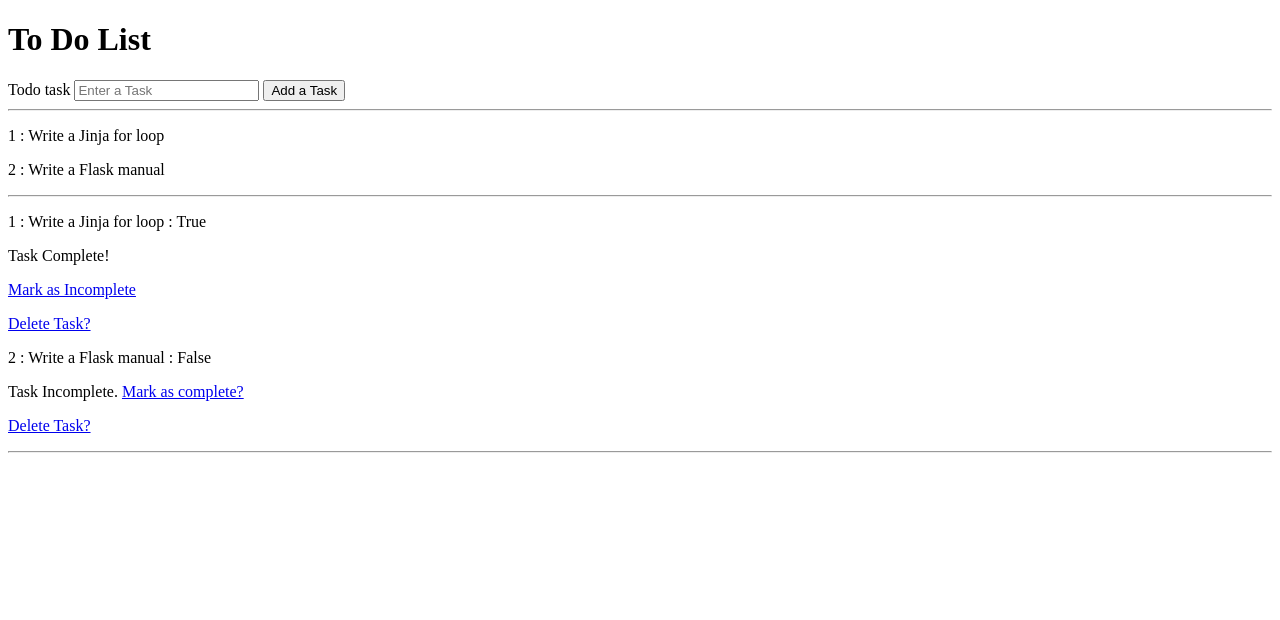
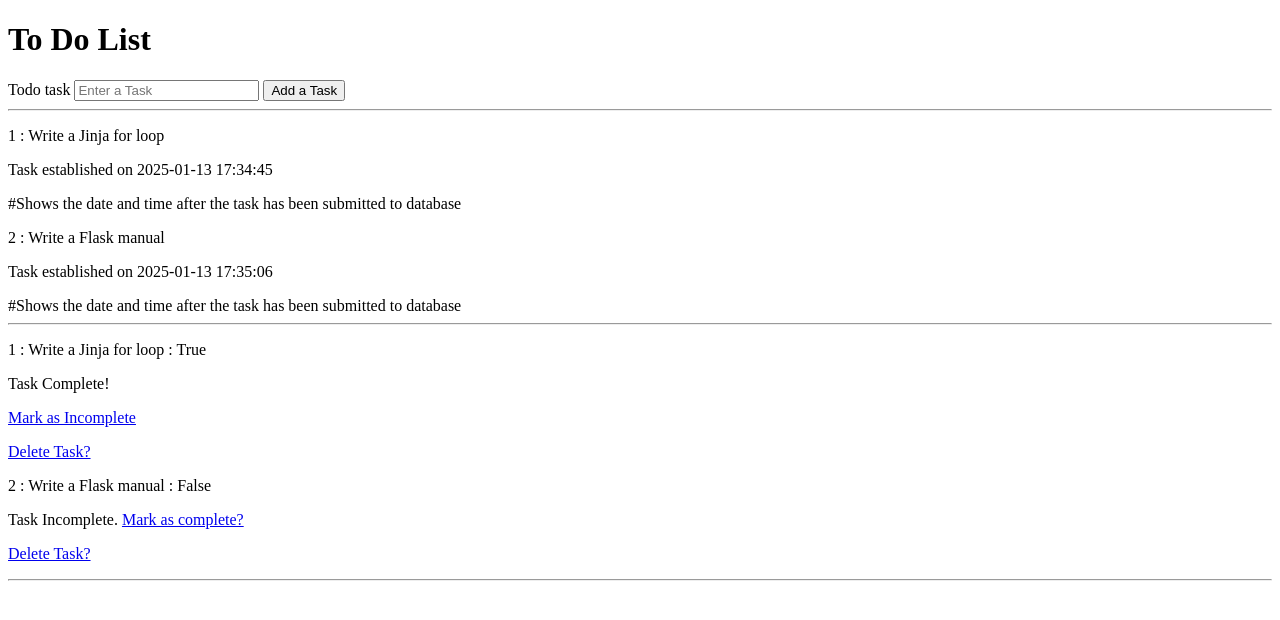
Before and after one commit to RoseStef/Flask-Project, a Flask app: page / in a window 1280 px wide. Shown: the top 620 px of the page. Run offline with Flask 3, Linux system fonts and the light colour scheme; data comes from the database, SQL or seed files in the repository; both versions use the stored data as it was after the commit.

Commit message:
Added date and time data type in a new column in db.sqlite, that sets date and time automatically after a task has been submitted. Then index.html was updated accordingly to display the date and time.

```diff
--- a/To do app/app.py
+++ b/To do app/app.py
@@ -1,5 +1,6 @@
 from flask import Flask, render_template, request, redirect, url_for
 from flask_sqlalchemy import SQLAlchemy
+from sqlalchemy.sql import func #adds usability for func.now() line 16
 
 # new instance of the Flask class
 app = Flask(__name__)
@@ -12,6 +13,7 @@ class Todo(db.Model):
     id = db.Column(db.Integer, primary_key = True)
     task = db.Column(db.String(300), unique = True)
     complete = db.Column(db.Boolean, default = False)
+    date_time = db.Column(db.DateTime, default=func.now()) #Sets date and time for created tasks automatically. Displayed time in index.html line 24.
 
 @app.route("/")
 def home():
--- a/To do app/templates/index.html
+++ b/To do app/templates/index.html
@@ -21,6 +21,7 @@
       {% for todo in todo_list %}
       <div>
         <p>{{ todo.id }} : {{ todo.task }}</p>
+        <p>Task established on {{ todo.date_time.strftime('%Y-%m-%d %H:%M:%S') }}</p> #Shows the date and time after the task has been submitted to database
         {% endfor %}
       </div>
       <hr />
```
Also changed, not shown: instance/db.sqlite.
